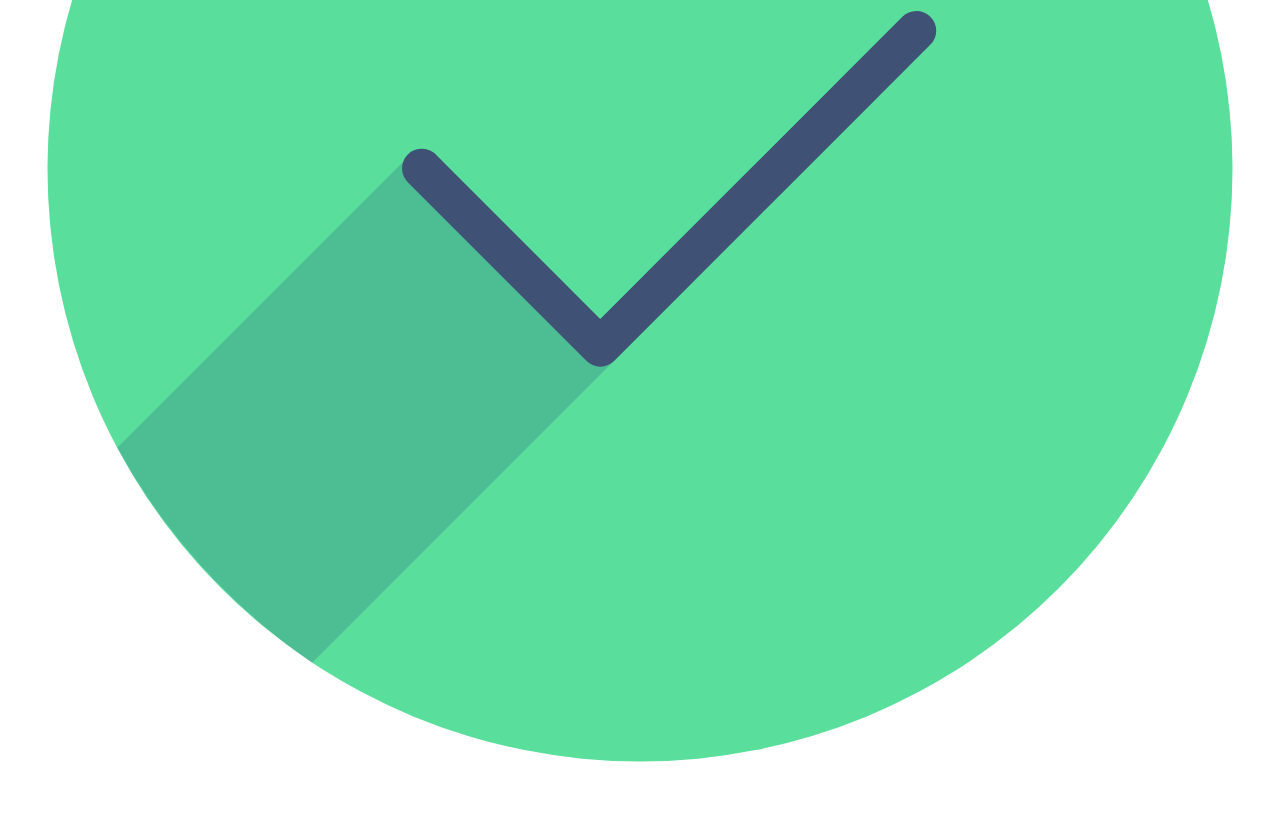
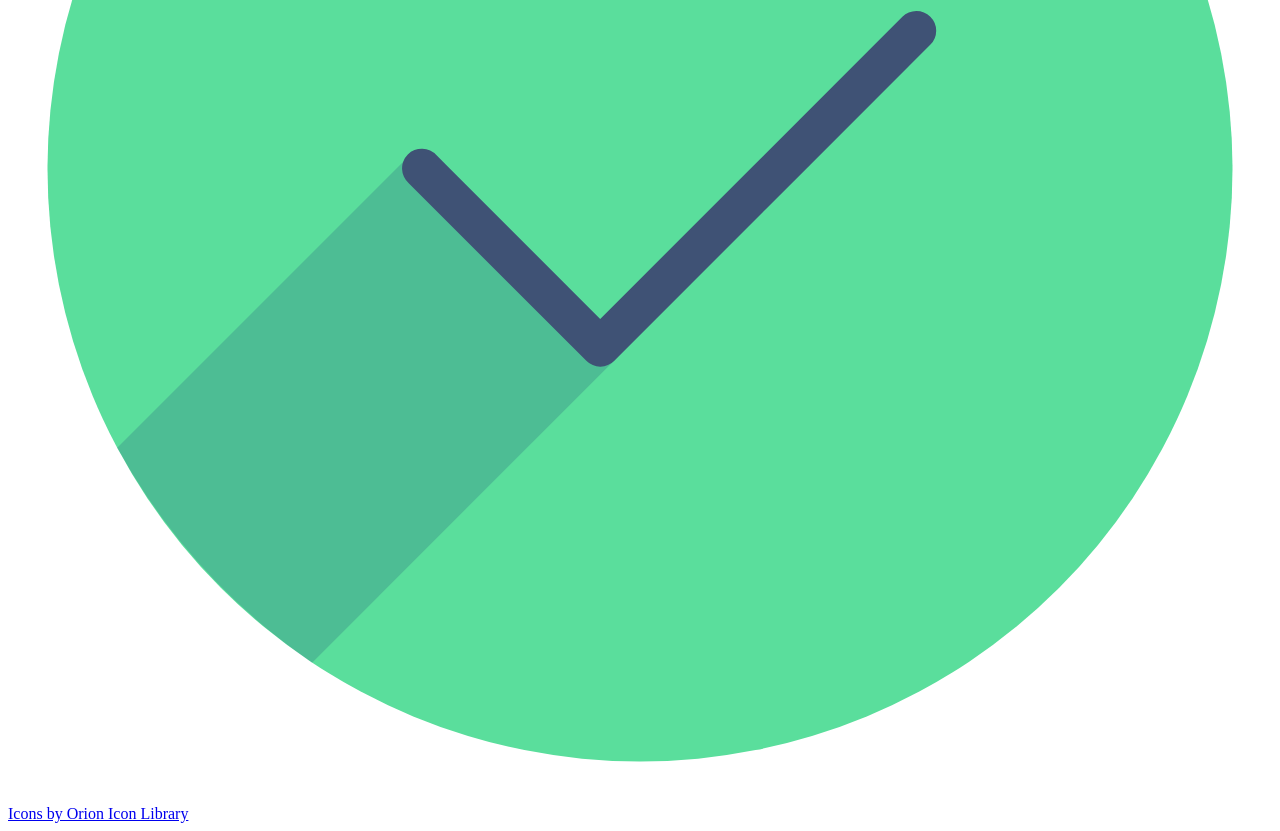
Before and after one commit to hira777/image-optimization-minimum-kit, a website: page docs/index.html in a window 1280 px wide. Shown: the part 2122-2953 px from the top of the page. Drawn offline with Linux system fonts and the light colour scheme; files whose address does not match are found by name.

Commit message:
fix: added licence

```diff
--- a/docs/index.html
+++ b/docs/index.html
@@ -61,6 +61,8 @@
   <div class="compressed">
     <img src="./images/compressed/validate.svg">
   </div>
+
+  <a href="https://orioniconlibrary.com">Icons by Orion Icon Library</a>
 </body>
 
 <script>
```
